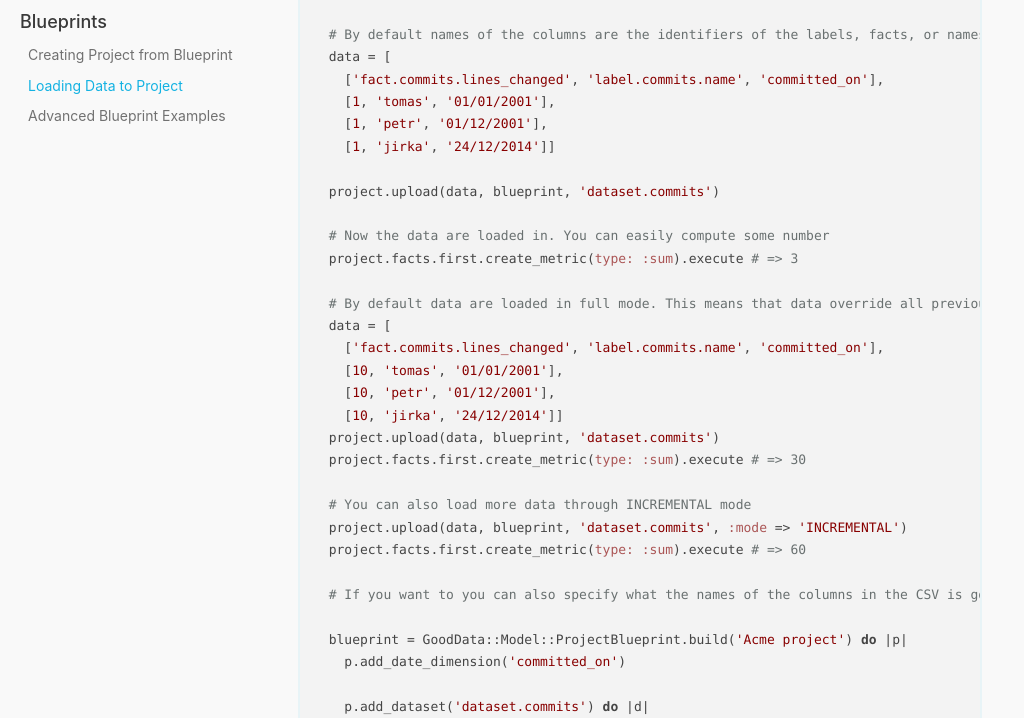
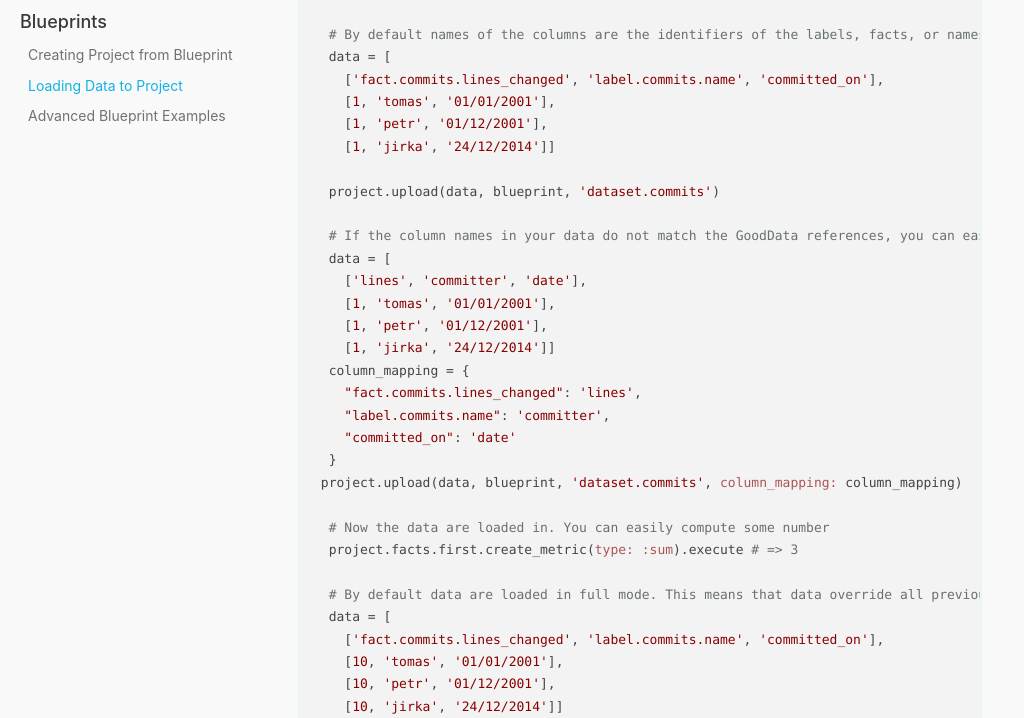
Before and after one commit to macekond/gooddata-ruby-doc, a plain HTML site: page docs/loading_data.html in a window 1280 px wide. Shown: the part 738-1456 px from the top of the page, without its empty margins (0-1024 px from the left). Drawn offline with nearby package versions, Linux system fonts and the light colour scheme.

Commit message:
Deploy website
Deploy website version based on 28267aa2ddda1f27771f029191ef773fa1efeeda

```diff
--- a/docs/loading_data.html
+++ b/docs/loading_data.html
@@ -33,6 +33,19 @@ GoodData.with_connection <span class="hljs-keyword">do</span> <span class="hljs-
     [<span class="hljs-number">1</span>, <span class="hljs-string">'jirka'</span>, <span class="hljs-string">'24/12/2014'</span>]]
 
   project.upload(data, blueprint, <span class="hljs-string">'dataset.commits'</span>)
+
+  <span class="hljs-comment"># If the column names in your data do not match the GoodData references, you can easily supply the desired mapping in the :column_mapping parameter</span>
+  data = [
+    [<span class="hljs-string">'lines'</span>, <span class="hljs-string">'committer'</span>, <span class="hljs-string">'date'</span>],
+    [<span class="hljs-number">1</span>, <span class="hljs-string">'tomas'</span>, <span class="hljs-string">'01/01/2001'</span>],
+    [<span class="hljs-number">1</span>, <span class="hljs-string">'petr'</span>, <span class="hljs-string">'01/12/2001'</span>],
+    [<span class="hljs-number">1</span>, <span class="hljs-string">'jirka'</span>, <span class="hljs-string">'24/12/2014'</span>]]
+  column_mapping = {
+    <span class="hljs-string">"fact.commits.lines_changed"</span>: <span class="hljs-string">'lines'</span>,
+    <span class="hljs-string">"label.commits.name"</span>: <span class="hljs-string">'committer'</span>,
+    <span class="hljs-string">"committed_on"</span>: <span class="hljs-string">'date'</span>
+  }
+ project.upload(data, blueprint, <span class="hljs-string">'dataset.commits'</span>, <span class="hljs-symbol">column_mapping:</span> column_mapping)
 
   <span class="hljs-comment"># Now the data are loaded in. You can easily compute some number</span>
   project.facts.first.create_metric(<span class="hljs-symbol">type:</span> <span class="hljs-symbol">:sum</span>).execute <span class="hljs-comment"># =&gt; 3</span>
```
